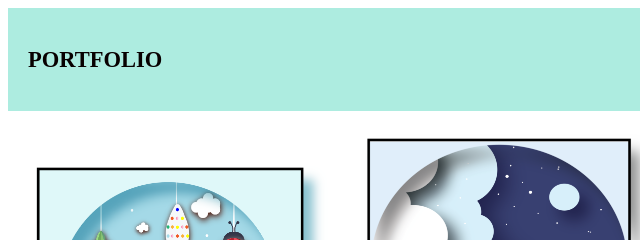
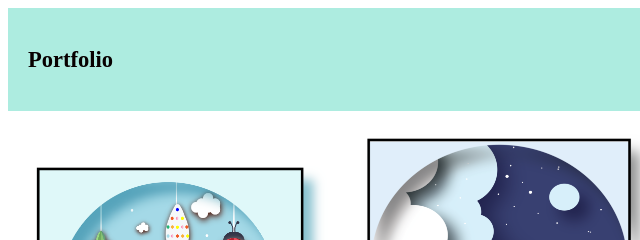
Before and after one commit to divya0720/portfolio, a plain HTML site: page index.html in a window 1280 px wide. Shown: the top 240 px of the page, 0-640 px from the left. Drawn offline with Linux system fonts and the light colour scheme.

```diff
--- a/index.html
+++ b/index.html
@@ -4,7 +4,7 @@
     </head>
     <body>
         <div class="header">
-            <h2>PORTFOLIO</h2>
+            <h2>Portfolio</h2>
                 <div class="header-menu">
                     <a href="/" class="profile">Home</a>
                     <a href="about.html" class="profile">About</a>
```
